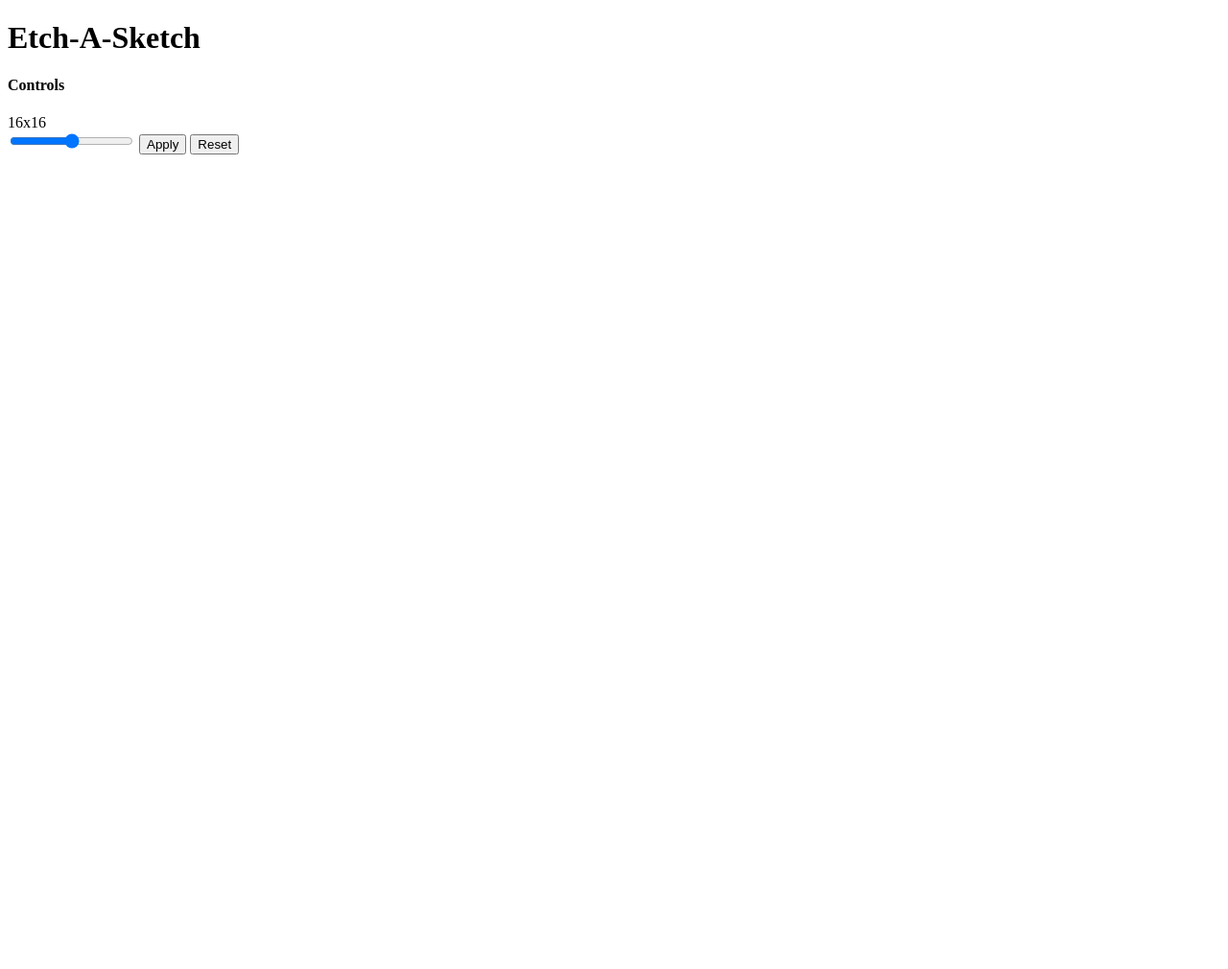
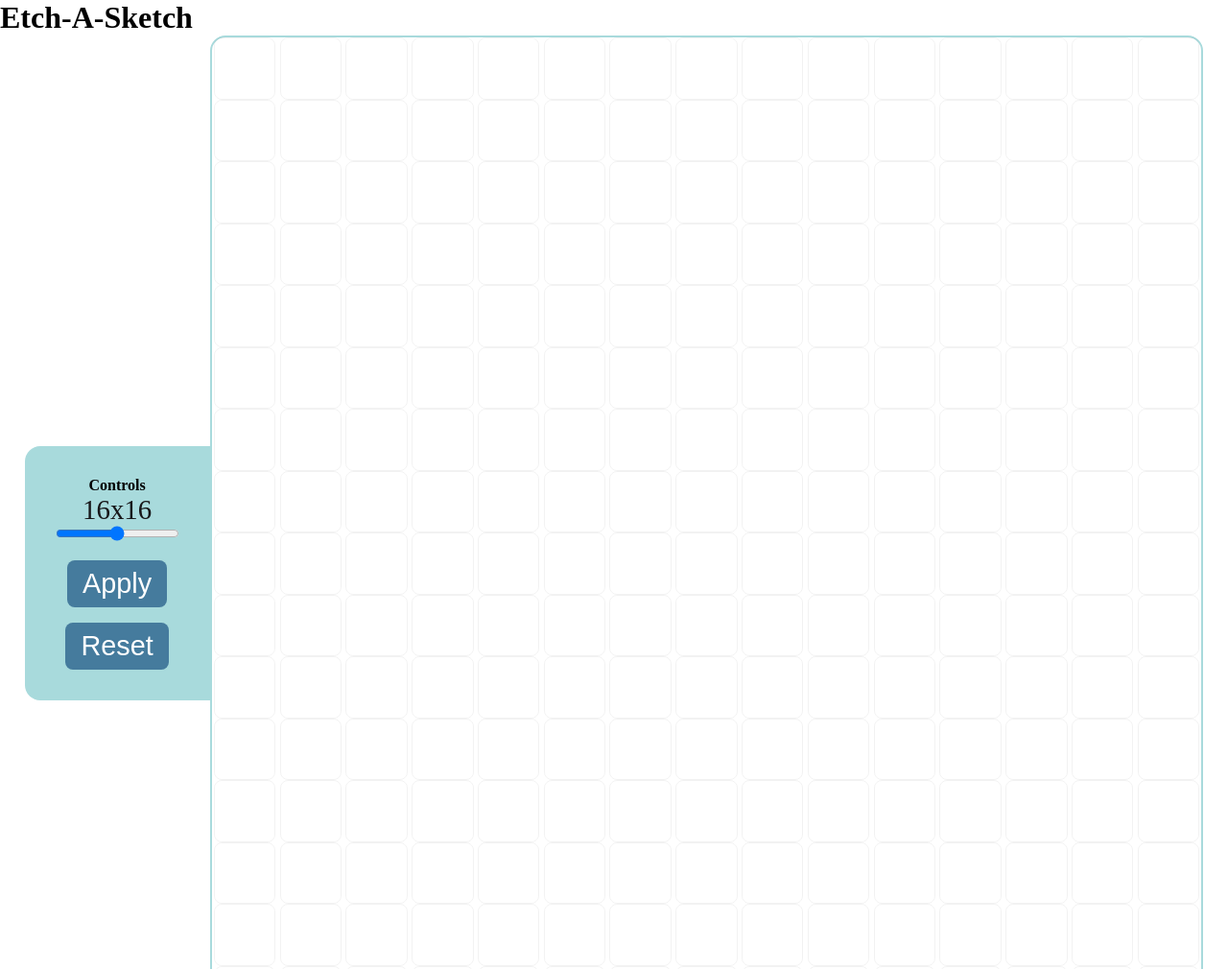
Before and after one commit to JavSanchez97/odin-eas, a plain HTML site: page index.html in a window 1280 px wide. Shown: the top 1010 px of the page at 96% size. Before the commit the page ends 800 px from the top, so only its background shows below. Drawn offline with Linux system fonts and the light colour scheme.

Commit message:
Finished all changes. Should be working properly. Not very pretty though.

```diff
--- a/index.html
+++ b/index.html
@@ -11,7 +11,7 @@
     <h1>Etch-A-Sketch</h1>
     <div class = "container">
         <div class = "controls">
-            <div class = "controls-in">
+            <div class = "controls-inner">
                 <h4>Controls</h4>
                 <div class="grid-size">16x16</div>
                 <input type="range" min="2" max="30" value = "16"/>
--- a/scripts.js
+++ b/scripts.js
@@ -5,37 +5,47 @@ const resetBtn = document.querySelector('.reset');
 const applyGridSize = document.querySelector('.apply');
 let squareSize = 16;
 
+createGrid(squareSize);
 
+//this will make the divs square
+function createDiv(size){
+  const div=document.createElement('div');
+  div.classList.add('box');
+  div.style.width = `${size}px`;
+  div.style.height = `${size}px`;
+  return div;
+}
+//and this will make the actual grid and append to the HTML grid class
+function createGrid(gridSize){
+  for (let i = 0;i < gridSize; i++){
+    for(let j = 0; j < gridSize; j++){
+      grid.appendChild(createDiv(grid.clientWidth / gridSize));
+    }
+  }
+}
 
+function reset(){
+  while(grid.firstChild){
+    grid.removeChild(grid.lastChild);
+  }
+  createGrid(squareSize);
+}
 
+grid.addEventListener('mouseover', function(e){
+  //only makes the divs that are boxes active
+  if (e.target.matches('.box')){
+    e.target.classList.add('active');
+  }
+});
 
+//this will change the size of the grid
+gridSize.addEventListener('input', function(e){
+  squareSize = e.target.value;
+  gridValue.textContent = `${squareSize}x${squareSize}`;
+});
 
+applyGridSize.addEventListener('click', function(){
+  reset();
+})
 
-
-
-
-
-
-
-
-
-
-
-
-// const container = document.getElementById("container");
-
-// function makeRows(rows, cols) {
-//   container.style.setProperty('--grid-rows', rows);
-//   container.style.setProperty('--grid-cols', cols);
-//   for (c = 0; c < (rows * cols); c++) {
-//     let cell = document.createElement("div");
-//     //cell.innerText = (c + 1);
-//     container.appendChild(cell).className = "grid-item";
-//   };
-// };
-
-// makeRows(gridSize, gridSize);
-// //event listening for the mouse to hover over the grid
-// container.addEventListener('mouseover', function (e){
-
-// })
+resetBtn.addEventListener('click', reset);
--- a/styles.css
+++ b/styles.css
@@ -1,27 +1,80 @@
-/* :root {
-    --grid-cols: 1;
-    --grid-rows: 1;
-  }
+:root {
+  --color-blue: #457b9d;
+  --color-black: #171719;
+  --color-red: #e63946;
+}
+*,
+*::before,
+*::after{
+  box-sizing: border-box;
+  margin: 0;
+  padding:0;
+}
 
-  #container {
-    display: grid;
-    grid-gap: 0;
-    grid-template-rows: repeat(var(--grid-rows), 1fr);
-    grid-template-columns: repeat(var(--grid-cols), 1fr);
-    position:relative;
-    width: 50%;
-  }
-  #container:after{
-    content: "";
-    display:block;
-    padding-bottom: 100%;
-  }
+.container{
+  padding: 0 2vw;
+  display: flex;
+  justify-content: center;
+}
+.controls{
+  display: flex;
+  align-items: center;
+}
+.controls-inner{
+  background-color: #a8dadc;
+  text-align: center;
+  padding: 2rem;
+  border-top-left-radius: 1rem;
+  border-bottom-left-radius: 1rem;
+}
+.grid-size {
+  margin-bottom: 0.5 rem;
+  color: var(--color-black);
+  font-weight: 500;
+  font-size: 1.8rem;
+}
+.apply{
+  display:block;
+  margin: 0 auto;
+  padding: 0.5rem 1rem;
+  border: none;
+  background-color: var(--color-blue);
+  color: #ffffff;
+  font-weight: 500;
+  font-size: 1.8rem;
+  margin-top: 1rem;
+  border-radius: 0.5rem;
+  cursor: pointer;
 
+}
+.reset {
+  display: block;
+  margin: 0 auto;
+  padding: 0.5rem 1rem;
+  border: none;
+  background-color: var(--color-blue);
+  color: #ffffff;
+  font-weight: 500;
+  font-size: 1.8rem;
+  margin-top: 1rem;
+  border-radius: 0.5rem;
+  cursor: pointer;
+}
 
-  .grid-item {
-    padding: 1em;
-    border: 1px solid #ddd;
-    text-align: center;
-  }
-
-   */
+.grid{
+  border: 2px solid #a8dadc;
+  border-radius: 1rem;
+  width: 70rem;
+  height: 70rem;
+  position: relative;
+  display: flex;
+  flex-flow: row wrap;
+  justify-content: space-around;
+}
+.box{
+  border: 0.5px solid rgba(0,0,0,0.05);
+  border-radius: 0.5rem;
+}
+.box.active{
+  background-color: var(--color-blue);
+}
```
